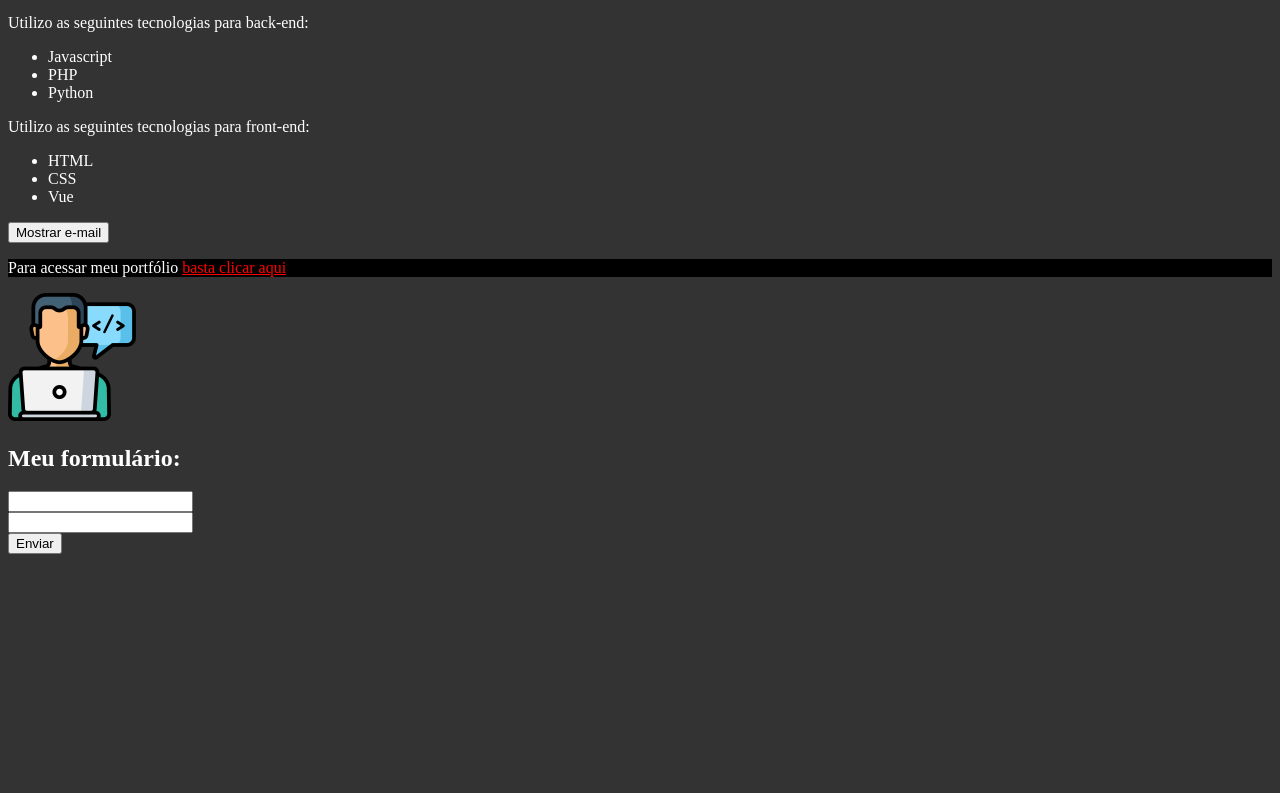
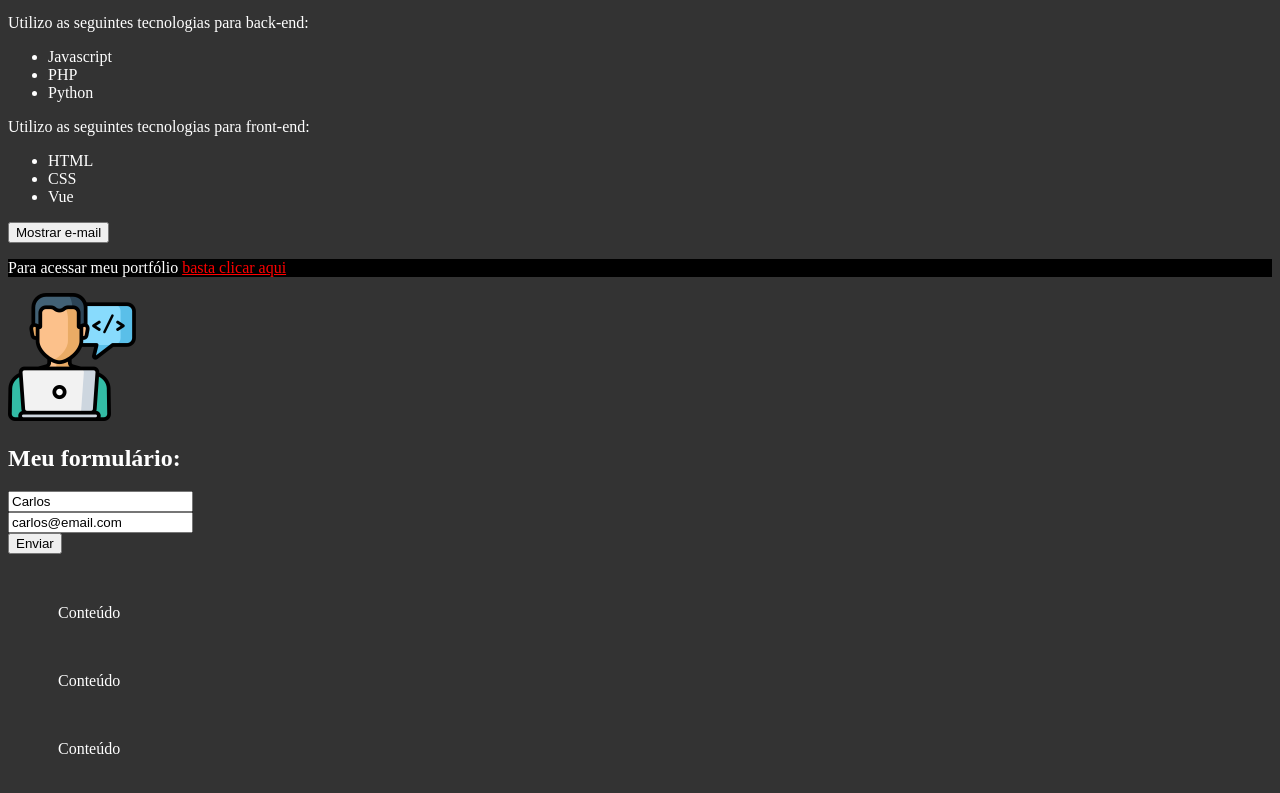
Before and after one commit to ByteCarlos/curso_vue_ytb, a Vue app: page / in a window 1280 px wide. Shown: the part 313-1106 px from the top of the page. Before the commit the page ends 875 px from the top, so only its background shows below. Built offline with nearby package versions, Linux system fonts and the light colour scheme.

Commit message:
Events (@submit e @click)

```diff
--- a/src/components/Form.vue
+++ b/src/components/Form.vue
@@ -1,17 +1,20 @@
 <template>
     <div>
         <h2>Meu formulário: </h2>
-        <form action="">
+        <form action="" @submit="enviarFormulario($event)">
             <div>
-                <InputText />
+                <input type="text" v-model="name">
             </div>
             <div>
-                <InputText />
+                <input type="text" v-model="email">
             </div>
             <div>
                 <Submit />
             </div>
         </form>
+        <p>Conteúdo</p>
+        <p>Conteúdo</p>
+        <p>Conteúdo</p>
     </div>
 </template>
 <script>
@@ -21,8 +24,36 @@
     export default {
         name: 'Form',
         components: {
-    InputText,
-    Submit
-}
+        InputText,
+        Submit
+        },
+        data() {
+            return {
+                name: 'Carlos',
+                email: 'carlos@email.com'
+            }
+        },
+        methods: {
+            enviarFormulario(e) {
+                e.preventDefault();
+
+                const name = this.name;
+                const email = this.email;
+
+                console.log("Formulário Enviado!");
+                console.log("O nome é: " + name);
+                console.log("O email é: " + email);
+
+                // Ajax
+
+                //Inserir no banco os dados
+            }
+        }
     }
 </script>
+
+<style scoped>
+    p {
+        margin: 50px;
+    }
+</style>
```
